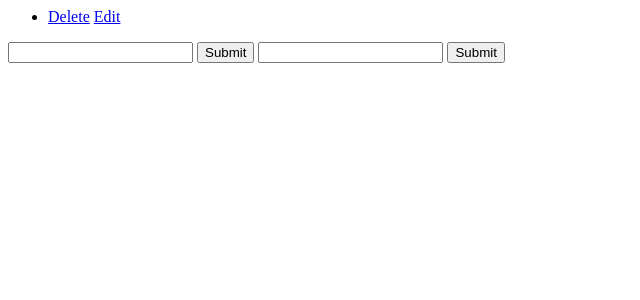
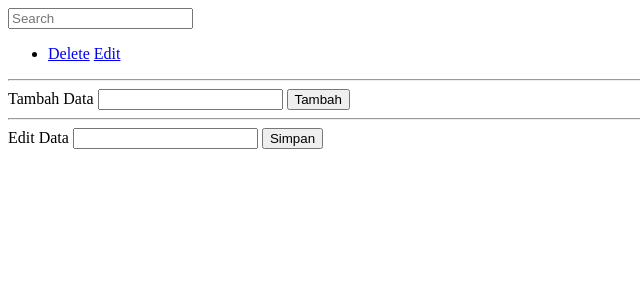
Before and after one commit to pacebale/angularjs_with_codeigniter3, a CodeIgniter app: page /ci/ in a window 1280 px wide. Shown: the top 300 px of the page, without its empty margins (0-640 px from the left). Run offline with CodeIgniter, Linux system fonts and the light colour scheme; tables that the repository leaves empty or names only in its code hold one stand-in row (values such as "Sample post").

Commit message:
add filter

```diff
--- a/application/views/layout/desktop.php
+++ b/application/views/layout/desktop.php
@@ -8,8 +8,9 @@
     </head>
     <body ng-app="app">
         <div ng-controller="MsgCtrl">
+            <input type="text" ng-model="search_title" placeholder="Search"/>
             <ul>
-                <li ng-repeat="m in msg">
+                <li ng-repeat="m in msg | filter:search_title | orderBy:'title'">
                    {{ m.title }}
 
                    <a href="#" ng-click="delete(m.id)">Delete</a>
@@ -17,11 +18,15 @@
                 </li>
             </ul>
 
+            <hr>
+            Tambah Data
             <input type="text" ng-model="create.title">
-            <button type="submit" ng-click="formsubmit()"> Submit </button>
+            <button type="submit" ng-click="formsubmit()"> Tambah </button>
 
+            <hr>
+            Edit Data
             <input type="text" ng-model="editc.title">
-            <button type="submit" ng-click="editsubmit(editc.id)"> Submit </button>
+            <button type="submit" ng-click="editsubmit(editc.id)"> Simpan </button>
         </div>
 
     <script>
@@ -84,6 +89,7 @@
             $scope.editsubmit = function($id) {
             $http.post('<?=base_url();?>index.php/msg/update/' + $id, { data: $scope.editc })
                 .success(function(data, status, headers, config) {
+                    $scope.editc.title = '';
                     $scope.msg = data;
                 });
             };
@@ -91,6 +97,7 @@
             $scope.formsubmit = function() {
             $http.post('<?=base_url();?>index.php/msg/create', { data: $scope.create })
                 .success(function(data, status, headers, config) {
+                    $scope.create.title = '';
                     $scope.msg = data;
                 });
             };
```
